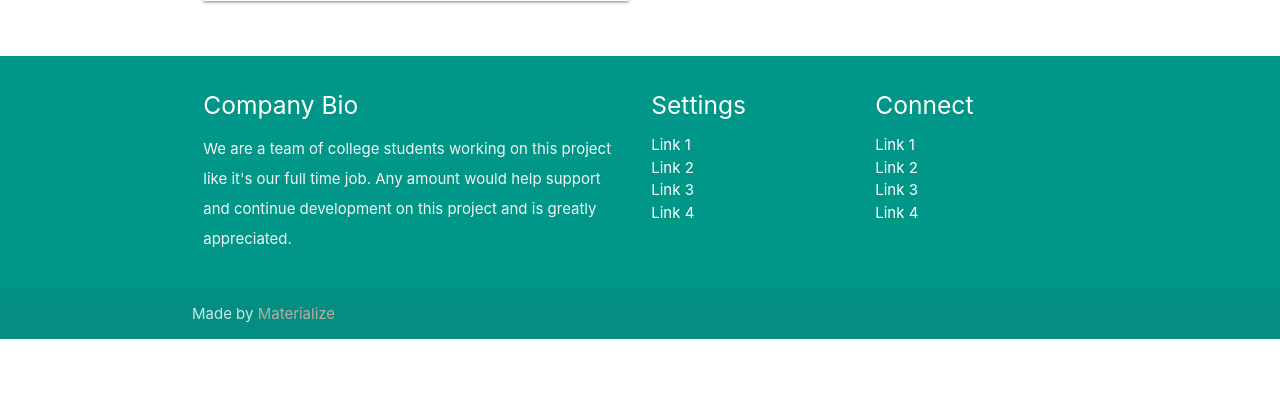
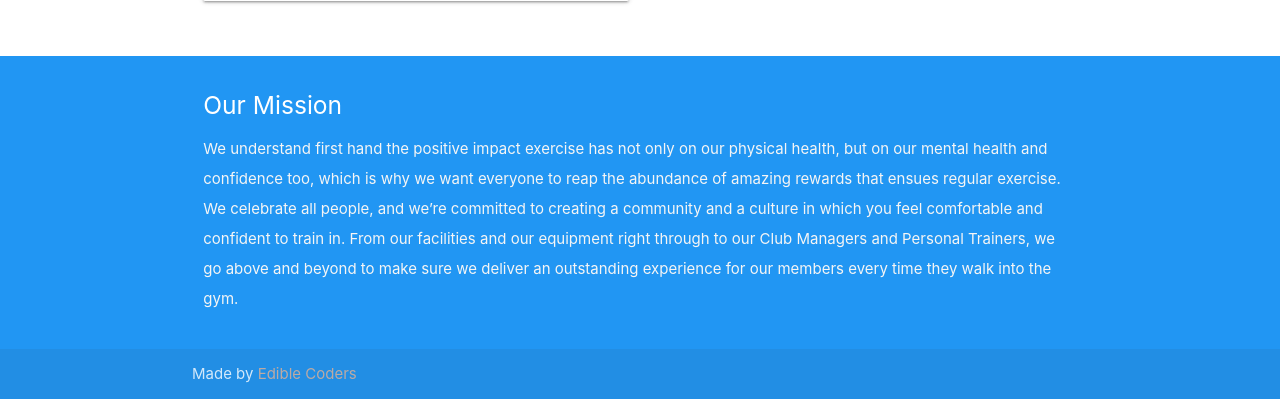
Before and after one commit to minlopalis/club-ex, a Django app: page / in a window 1280 px wide. Shown: the part 1983-2382 px from the top of the page. Before the commit the page ends 2322 px from the top, so only its background shows below. Run offline with Django 3.2, Linux system fonts and the light colour scheme; data comes from the database, SQL or seed files in the repository; some libraries are stand-ins or nearby versions.

Commit message:
base and index complete

```diff
--- a/Club-Ex_Project/clubExProject/templates/base.html
+++ b/Club-Ex_Project/clubExProject/templates/base.html
@@ -29,7 +29,9 @@
   <body>
     <nav class="white" role="navigation">
       <div class="nav-wrapper container">
-        <a id="logo-container" href={%url "index"%} class="brand-logo"><img width="80%" class="responsive-img"  src="{% static 'img/logo_blue.png' %}" /></a>
+        <a id="logo-container" href={%url "index"%} class="brand-logo">
+          <img width="80%" class="responsive-img"  src="{% static 'img/logo_blue.png' %}" />
+        </a>
         <ul class="right hide-on-med-and-down">
           <li><a href={%url "index"%}>Home</a></li>
           <li><a href={%url "stats"%}>Statistics</a></li>
@@ -47,7 +49,7 @@
           <li><a href={%url "videolist"%}>Video List</a></li>
           <li><a href={%url "results"%}>Results</a></li>
         </ul>
-        <a href="#" data-target="nav-mobile" class="sidenav-trigger"
+        <a href="#" data-target="nav-mobile" class="sidenav-trigger blue-text"
           ><i class="material-icons">menu</i></a
         >
       </div>
@@ -55,38 +57,30 @@
 
     {% block content %} {% endblock content %}
 
-    <footer class="page-footer teal">
+    <footer class="page-footer blue">
       <div class="container">
         <div class="row">
-          <div class="col l6 s12">
-            <h5 class="white-text">Company Bio</h5>
-            <p class="grey-text text-lighten-4">We are a team of college students working on this project like it's our full time job. Any amount would help support and continue development on this project and is greatly appreciated.</p>
-
-
-          </div>
-          <div class="col l3 s12">
-            <h5 class="white-text">Settings</h5>
-            <ul>
-              <li><a class="white-text" href="#!">Link 1</a></li>
-              <li><a class="white-text" href="#!">Link 2</a></li>
-              <li><a class="white-text" href="#!">Link 3</a></li>
-              <li><a class="white-text" href="#!">Link 4</a></li>
-            </ul>
-          </div>
-          <div class="col l3 s12">
-            <h5 class="white-text">Connect</h5>
-            <ul>
-              <li><a class="white-text" href="#!">Link 1</a></li>
-              <li><a class="white-text" href="#!">Link 2</a></li>
-              <li><a class="white-text" href="#!">Link 3</a></li>
-              <li><a class="white-text" href="#!">Link 4</a></li>
-            </ul>
+          <div class="col s12">
+            <h5 class="white-text">Our Mission</h5>
+            <p class="grey-text text-lighten-4">
+              We understand first hand the positive impact
+              exercise has not only on our physical health, but on
+              our mental health and confidence too, which is why we want
+              everyone to reap the abundance of amazing rewards that ensues
+              regular exercise. We celebrate all people, and we’re
+              committed to creating a community and a culture in which
+              you feel comfortable and confident to train in.
+              From our facilities and our equipment right through to our
+              Club Managers and Personal Trainers, we go above and beyond
+              to make sure we deliver an outstanding experience for our
+              members every time they walk into the gym.
+            </p>
           </div>
         </div>
       </div>
       <div class="footer-copyright">
         <div class="container">
-        Made by <a class="brown-text text-lighten-3" href="http://materializecss.com">Materialize</a>
+        Made by <span class="brown-text text-lighten-3">Edible Coders</span>
         </div>
       </div>
     </footer>
@@ -97,86 +91,3 @@
     <script src="{% static 'js/init.js' %}"></script>
   </body>
 </html>
-
-<!-- <!DOCTYPE html>
-<html lang="en">
-  <head>
-    <meta charset="UTF-8" />
-    <meta http-equiv="X-UA-Compatible" content="IE=edge" />
-    <meta name="viewport" content="width=device-width, initial-scale=1.0" />
-
-    <title>Club Ex</title>
-
-
-
-    <link
-      rel="stylesheet"
-      href="https://fonts.googleapis.com/icon?family=Material+Icons"
-    />
-    <link
-      rel="stylesheet"
-      href="{% static 'css/material.min.css' %}"
-    />
-
-    <script defer src="{% static 'js/material.min.js' %}"></script>
-
-  </head>
-  <body>
-    <div class="mdl-layout mdl-js-layout mdl-layout--fixed-header">
-      <header class="mdl-layout__header white-text">
-        <div class="mdl-layout__header-row white-text">
-
-          <div class="header-title">
-            <a  href={%url "index"%} >
-              <img width="80%" src={% static 'img/logo.png' %} />
-            </a>
-          </div>
-
-          <div class="mdl-layout-spacer"></div>
-
-          <nav class="clubex-navigation mdl-navigation mdl-layout--large-screen-only">
-            <a class="mdl-navigation__link" href={%url "index"%}>Home</a>
-            <a class="mdl-navigation__link" href={%url "stats"%}>Statistics</a>
-            <a class="mdl-navigation__link" href={%url "login"%}>Sign In</a>
-            <a class="mdl-navigation__link" href={%url "signup"%}>Sign Up</a>
-            <a class="mdl-navigation__link" href={%url "videolist"%}>Video List</a>
-            <a class="mdl-navigation__link" href={%url "results"%}>Results</a>
-
-          </nav>
-        </div>
-      </header>
-      <div class="mdl-layout__drawer mdl-layout--small-screen-only">
-        <span class="mdl-layout-title">Club-EX</span>
-        <nav class="mdl-navigation">
-          <a class="mdl-navigation__link" href={%url "index"%}>Home</a>
-          <a class="mdl-navigation__link" href={%url "stats"%}>Statistics</a>
-          <a class="mdl-navigation__link" href={%url "videolist"%}>Video List</a>
-          <a class="mdl-navigation__link" href={%url "results"%}>Results</a>
-          <a class="mdl-navigation__link" href={%url "login"%}>Sign In</a>
-          <a class="mdl-navigation__link" href={%url "signup"%}>Sign Up</a>
-        </nav>
-      </div>
-
-    </div>
-
-
-  </div>
-  <footer class="mdl-mini-footer">
-    <div class="mdl-mini-footer__left-section">
-      <div class="mdl-logo">Title</div>
-      <ul class="mdl-mini-footer__link-list">
-        <li><a href="#">Help</a></li>
-        <li><a href="#">Privacy & Terms</a></li>
-      </ul>
-    </div>
-  </footer>
-  </body>
-</html>
-
-
-
-
-
-<main class="mdl-layout__content">
-  <div class="page-content"></div>
-</main> -->
--- a/Club-Ex_Project/clubExProject/templates/index.html
+++ b/Club-Ex_Project/clubExProject/templates/index.html
@@ -4,7 +4,7 @@
     <div class="section no-pad-bot">
       <div class="container">
         <br /><br />
-        <h1 class="header center teal-text text-lighten-2">Parallax Template</h1>
+        <h1 class="header center blue-text text-lighten-2">Parallax Template</h1>
         <div class="row center">
           <h5 class="header col s12 light">
             A modern responsive front-end framework based on Material Design
@@ -14,13 +14,13 @@
           <a
             href="http://materializecss.com/getting-started.html"
             id="download-button"
-            class="btn-large waves-effect waves-light teal lighten-1"
+            class="btn-large waves-effect waves-light blue lighten-1"
             >Get Started</a
             >
           <a
             href="http://materializecss.com/getting-started.html"
             id="download-button"
-            class="btn-large waves-effect waves-light teal lighten-1"
+            class="btn-large waves-effect waves-light blue lighten-1"
             >Get Started</a
             >
         </div>
```
